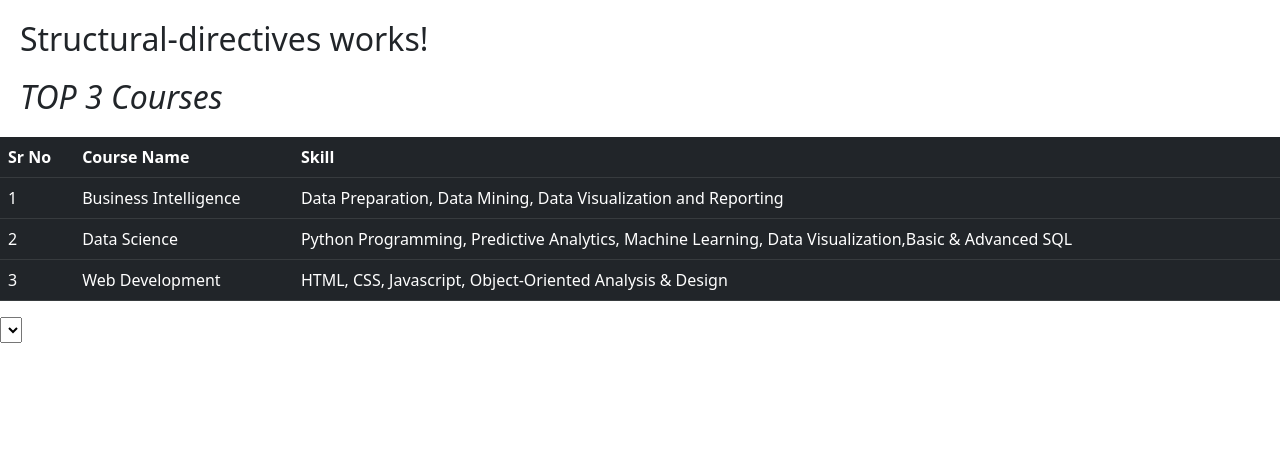
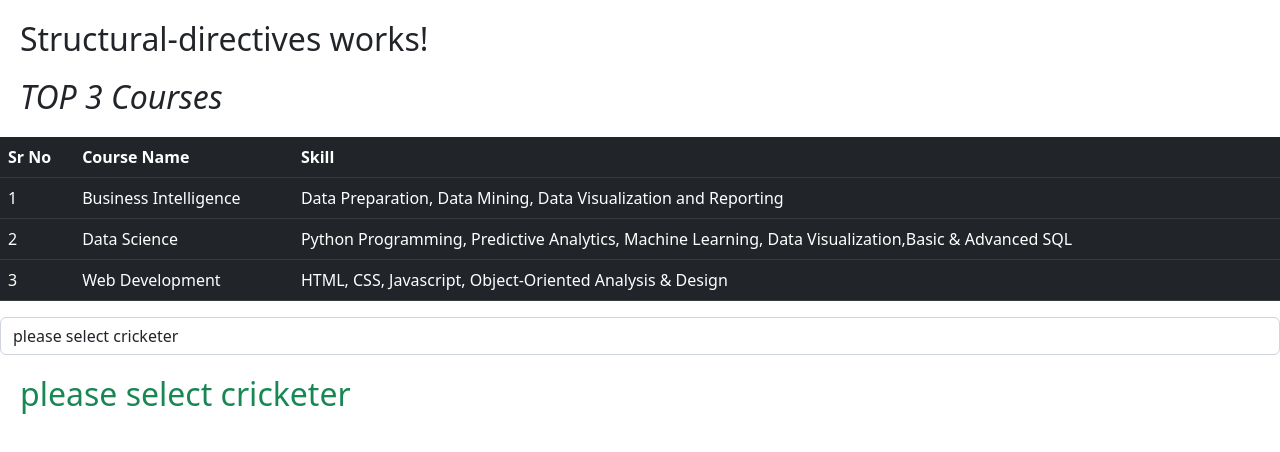
Before and after one commit to parshuramRathod/angularapp, an Angular app: page / in a window 1280 px wide. Shown: the top 452 px of the page. Built offline with nearby package versions, Linux system fonts and the light colour scheme.

Commit message:
ng switch assignment done
ng switch assignment done

```diff
--- a/src/app/app.component.html
+++ b/src/app/app.component.html
@@ -4,7 +4,7 @@
 <!-- <app-demo></app-demo> -->
 <!-- <app-demodirectives></app-demodirectives> -->
 <app-asment-structral-derectives></app-asment-structral-derectives>
-<!-- <app-ngswitch></app-ngswitch> -->
+<!-- <app-ngswitch></app-ngswitch>   -->
 <!-- <app-assignment-data-binding></app-assignment-data-binding> -->
 <!-- <div style="text-align:center">
   <h1>
--- a/src/app/app.module.ts
+++ b/src/app/app.module.ts
@@ -11,6 +11,7 @@ import { NgswitchComponent } from './ngswitch/ngswitch.component';
 import { AssignmentDataBindingComponent } from './assignment-data-binding/assignment-data-binding.component';
 import { DemodirectivesComponent } from './demodirectives/demodirectives.component';
 import { AsmentStructralDerectivesComponent } from './asment-structral-derectives/asment-structral-derectives.component';
+import { PracticeComponent } from './practice/practice.component';
 
 @NgModule({
   declarations: [
@@ -21,7 +22,8 @@ import { AsmentStructralDerectivesComponent } from './asment-structral-derective
     NgswitchComponent,
     AssignmentDataBindingComponent,
     DemodirectivesComponent,
-    AsmentStructralDerectivesComponent
+    AsmentStructralDerectivesComponent,
+    PracticeComponent
   ],
   imports: [
     BrowserModule,
--- a/src/app/asment-structral-derectives/asment-structral-derectives.component.html
+++ b/src/app/asment-structral-derectives/asment-structral-derectives.component.html
@@ -1,5 +1,5 @@
 <h2>Structural-directives works!</h2>
-<div style="font-style: italic" >
+<div style="font-style: italic">
     <h2>{{title}}</h2>
 </div>
 <div>
@@ -24,6 +24,40 @@
 
 <div>
     <div>
-        <select></select>
+        <select class="form-control" (change)="getCricterdetails($event)">
+            <option value="Default">please select cricketer</option>
+            <option value="Sachin Tendulkar">Sachin Tendulkar</option>
+            <option value="Virat Kohli">Virat Kohli</option>
+            <option value="Kane Williamson">Kane Williamson</option>
+            <option value="'Ms Dhoni">Ms Dhoni</option>
+            <option value="Yuvraj Singh">Yuvraj Singh</option>
+            <option value="Shane Warne">Shane Warne</option>
+        </select>
     </div>
+        <div class="col-md-12" [ngSwitch]="selctedCricketer">
+            <h2 class="text-success" *ngSwitchDefault>please select cricketer</h2>
+            <div class="text-success" *ngSwitchCase="'Sachin Tendulkar'">
+                <h2>Sachin Tendulkar</h2>
+                <table>
+                   <caption>Personal information</caption>
+                   <thead>
+                    <tr>
+                        <th>Full name</th>
+                        <th>Born</th>
+                        <th>Nickname</th>
+                        <th>Height</th>
+                        <th>Batting</th>
+                    </tr>
+                   </thead>
+
+                </table>
+               <p>Tendulkar" redirects here. For other people with the same surname, see Tendulkar (surname).</p>
             </div>
+            <h2 class="text-success" *ngSwitchCase="'Virat Kohli'">Virat Kohli</h2>
+            <h2 class="text-success" *ngSwitchCase="'Kane Williamson'">Kane Williamson</h2>
+            <h2 class="text-success" *ngSwitchCase="'Ms Dhoni'">Ms Dhoni</h2>
+            <h2 class="text-success" *ngSwitchCase="'Yuvraj Singh'">Yuvraj Singh</h2>
+            <h2 class="text-success" *ngSwitchCase="'Shane Warne'">Shane Warne</h2>
+        </div>
+
+</div>
--- a/src/app/asment-structral-derectives/asment-structral-derectives.component.ts
+++ b/src/app/asment-structral-derectives/asment-structral-derectives.component.ts
@@ -13,6 +13,16 @@ export class AsmentStructralDerectivesComponent implements OnInit {
     { srNo: 2, courseName: 'Data Science', skill: "Python Programming, Predictive Analytics, Machine Learning, Data Visualization,Basic & Advanced SQL"},
     { srNo: 3, courseName: 'Web Development', skill: 'HTML, CSS, Javascript, Object-Oriented Analysis & Design'}
   ]
+  selctedCricketer: string;
+
+  //using ngSwitch
+  getCricterdetails(value){
+    console.log(value.target.value);
+    this.selctedCricketer = value.target.value;
+
+  }
+
+
   constructor() { }
 
   ngOnInit() {
--- a/src/app/demodirectives/demodirectives.component.html
+++ b/src/app/demodirectives/demodirectives.component.html
@@ -1,4 +1,6 @@
 <p *ngIf ="isShow">demodirectives works!</p>
+
+<!-- ng for  -->
 <div>
     <div>
         {{title}}
--- /dev/null
+++ b/src/app/practice/practice.component.html
@@ -0,0 +1 @@
+<p>practice works!</p>
--- /dev/null
+++ b/src/app/practice/practice.component.ts
@@ -0,0 +1,15 @@
+import { Component, OnInit } from '@angular/core';
+
+@Component({
+  selector: 'app-practice',
+  templateUrl: './practice.component.html',
+  styleUrls: ['./practice.component.css']
+})
+export class PracticeComponent implements OnInit {
+
+  constructor() { }
+
+  ngOnInit() {
+  }
+
+}
```
Also changed, not shown: src/app/models/topCourses.ts (line endings or trailing spaces), src/app/practice/practice.component.css (added). Lines whose indentation alone changed are shown as unchanged.
